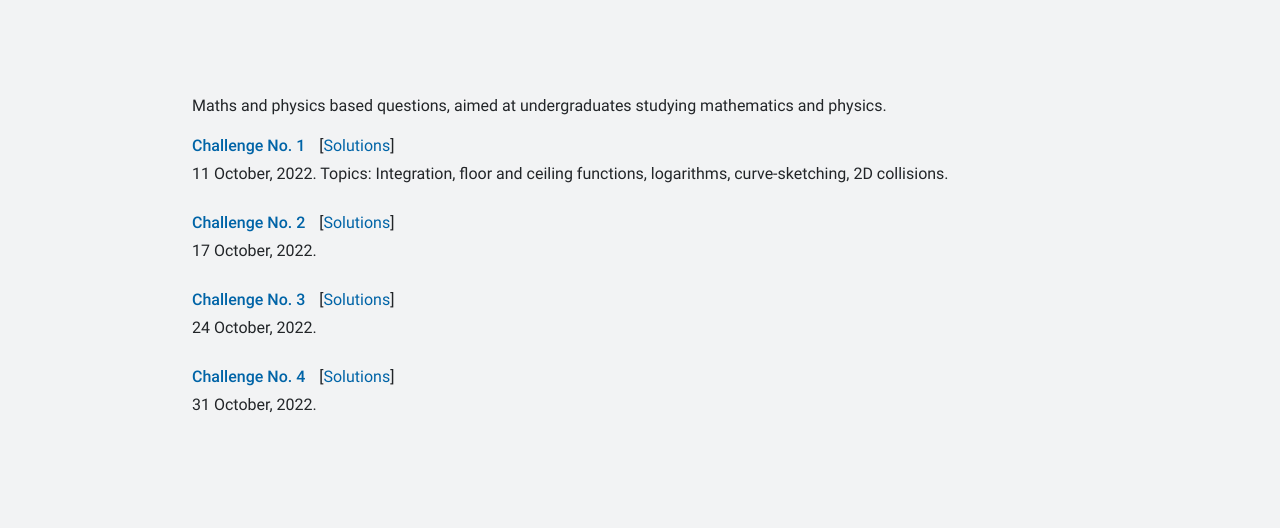
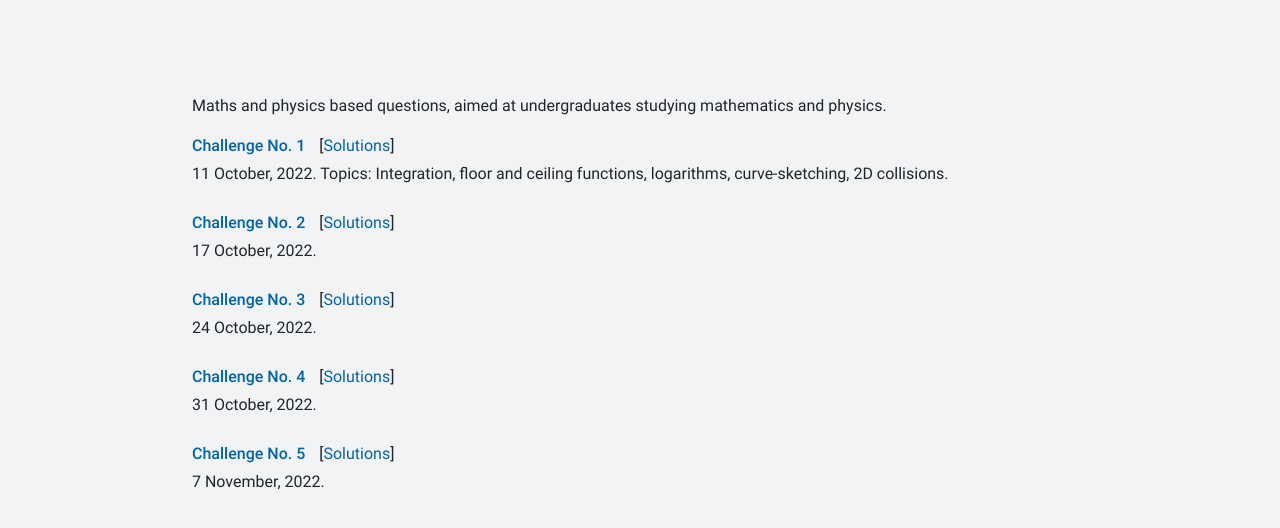
Before and after one commit to nustmaths/nustmaths.github.io, a plain HTML site: page challenges.html in a window 1280 px wide. Shown: the part 182-710 px from the top of the page. Drawn offline with Linux system fonts and the light colour scheme.

Commit message:
Added maths challenge number 5.

```diff
--- a/challenges.html
+++ b/challenges.html
@@ -70,6 +70,12 @@
         <span class="regular-entry-note">31 October, 2022.</span>
         <!-- <span class="regular-entry-note">Additional notes.</span> -->
       </div>
+      <div class="regular-entry">
+        <h4 class="regular-entry-title"><a href="assets\maths-challenge\ch-05.pdf" title="Challenge No. 5" target="_blank">Challenge No. 5</a></h4>
+        [<a href="assets\maths-challenge\ch-05s.pdf" title="Solutions" target="_blank">Solutions</a>]
+        <span class="regular-entry-note">7 November, 2022.</span>
+        <!-- <span class="regular-entry-note">Additional notes.</span> -->
+      </div>
 		</div>
 	</div>
 </main>
--- a/config/css/common.css
+++ b/config/css/common.css
@@ -132,7 +132,6 @@ pre {
   font-size: 95%;
 }
 
-
 /* ==== NAVIGATION BAR ==== */
 nav {
   display: flex;
@@ -216,7 +215,6 @@ nav {
 .navbar-uncollapse {height: 100vh; padding-top: 20px;}
 .navbar-unhide {display: block;}
 
-
 @media screen and (min-width: 660px) {
   nav {flex-flow: row;}
   .navbar-brand-box {min-width: 0%;}
```
Also changed, not shown: 1 other file.
